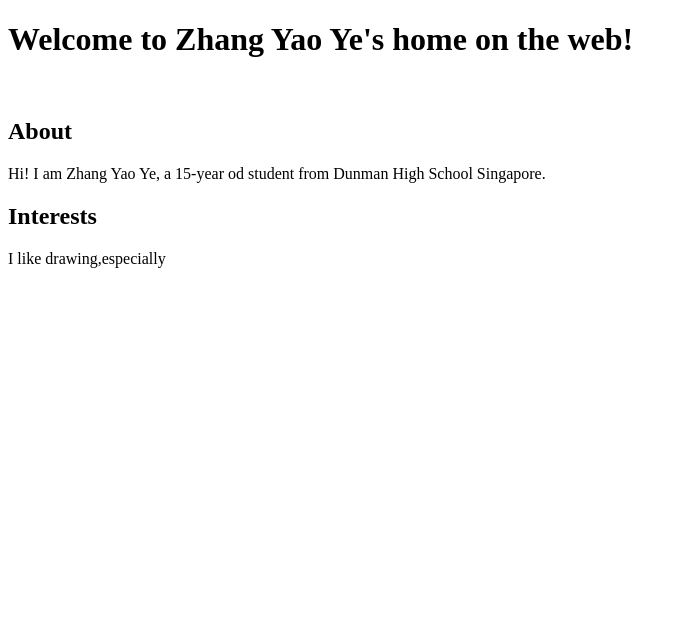
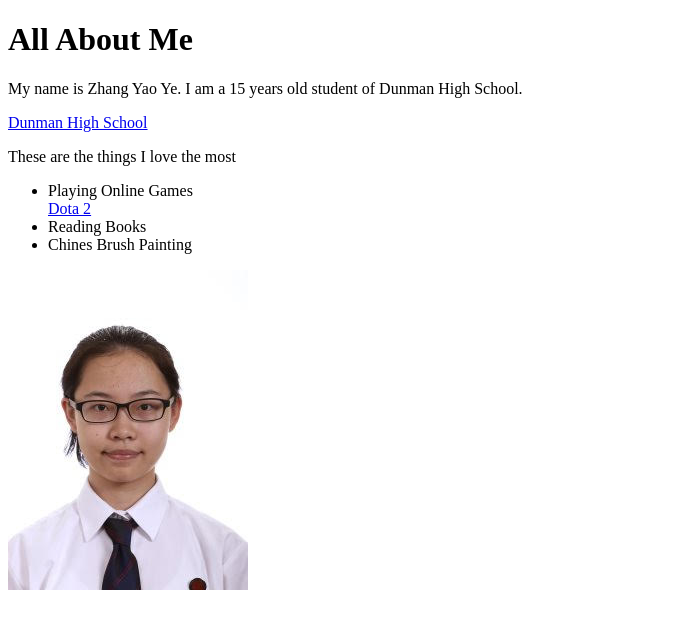
Before and after one commit to dhs17y1czhangyaoye/dhs17y1czhangyaoye.github.io, a plain HTML site: page index.html in a window 1280 px wide. Shown: the whole page, without its empty margins (0-686 px from the left). Drawn offline with Linux system fonts and the light colour scheme.

Commit message:
Update index.html

```diff
--- a/index.html
+++ b/index.html
@@ -1,14 +1,20 @@
-<!DOCTYPE html>
+<!DOCTYPE HTML>
 <html>
-  <head>
-   <link rel="stylesheet" herf="style.css"/>
-   <title>My Personal Portfolio</title>
-  </head>
-  <body>
-   <h1>Welcome to Zhang Yao Ye's home on the web!</h1>
-   <img src=""/>
-   <h2>About</h2>
-   <p>Hi! I am Zhang Yao Ye, a 15-year od student from <a herf="http://www.dunmanhigh.moe.edu.sg">Dunman High School</a> Singapore.</p>
-   <h2>Interests</h2>
-   <p>I like drawing,especially <a herf="http://www.asia-art.net/chinese_brush.html"Chinese brush painting. I like drawing because it makes me become more patient.
-   I also like listening to music. It makes me feel relaxed.
+<body>
+<h1> All About Me</h1>
+<title>
+Welcome to My Website  </title>
+<p>
+My name is Zhang Yao Ye. I am a 15 years old student of Dunman High School.</p>
+<a href ="www.dhs.sg">Dunman High School </a>
+<p>These are the things I love the most</p>
+<ul>
+<li>Playing Online Games</li>
+<a href="http://blog.dota2.com/"> Dota 2 </a>
+<li>Reading Books</li>
+<li>Chines Brush Painting</li>
+  <a herf="http://www.asia-art.net/chinese_brush.html"></a>
+</ul>
+<img src="photo.jpg"/>
+</body>
+</html>
```
